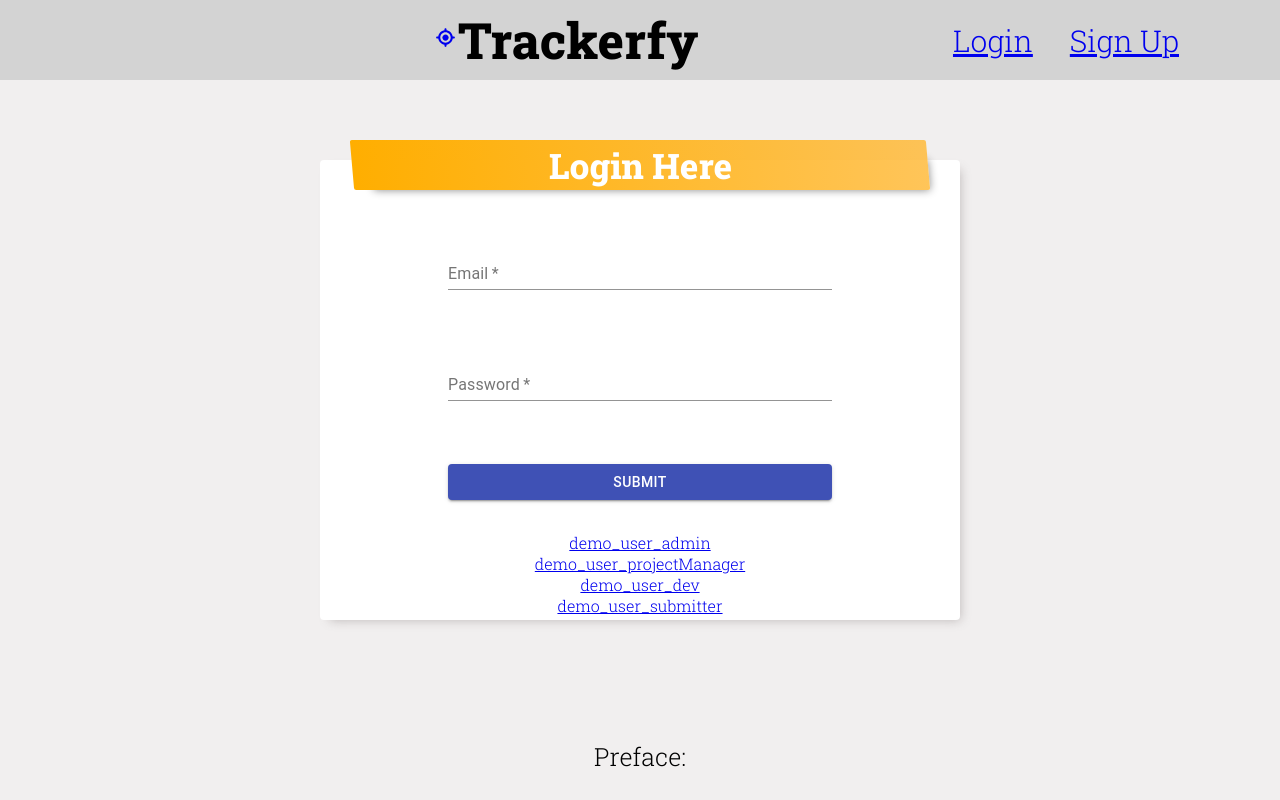
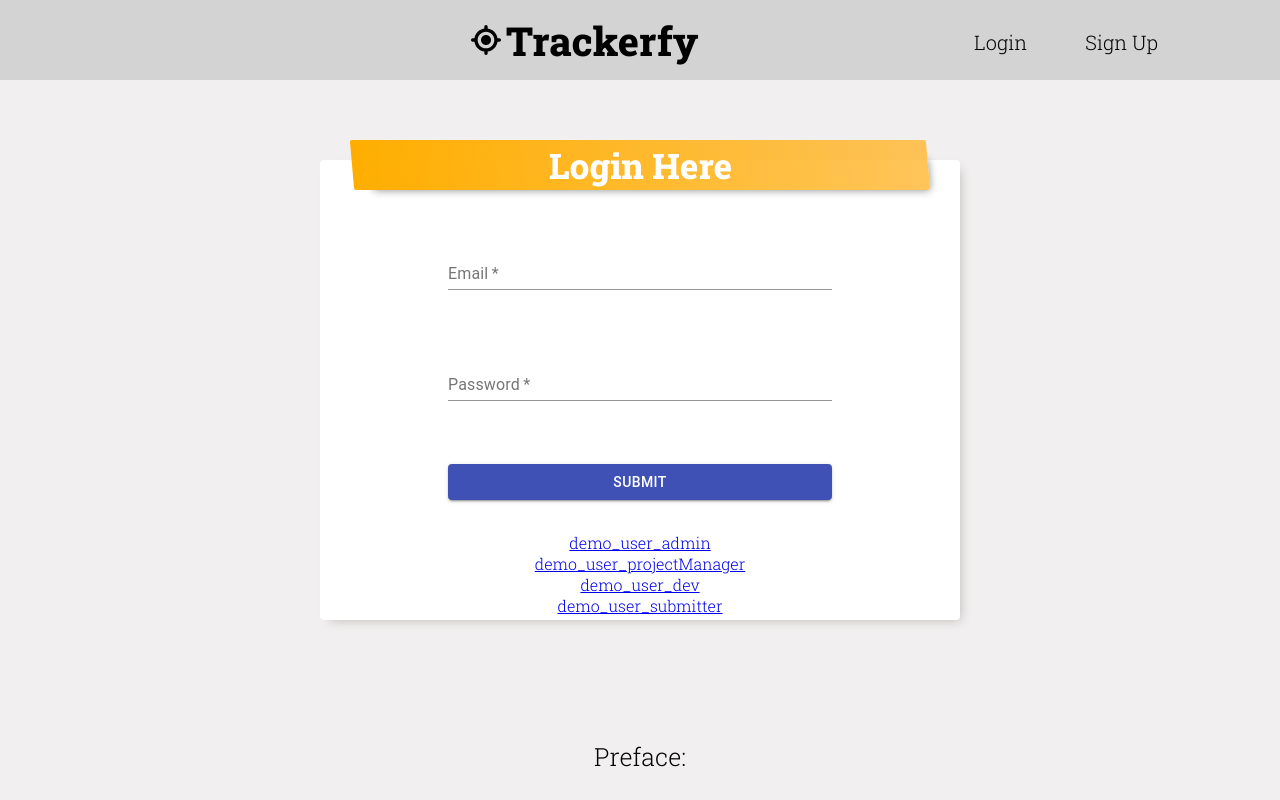
Before and after one commit to qsmity/Bug-tracker, a React (Create React App) app in the folder client/: page / in a window 1280 px wide. Shown: the top 800 px of the page. Built offline with nearby package versions, Linux system fonts and the light colour scheme.

Commit message:
changed styling of the navbar

```diff
--- a/client/src/components/Navbar.js
+++ b/client/src/components/Navbar.js
@@ -1,46 +1,25 @@
-import React, { useState } from 'react'
-import { NavLink } from 'react-router-dom'
+import React from 'react'
 import LogoutButton from '../components/LogoutButton'
-import * as FaIcons from 'react-icons/fa'
 import * as CgIcons from 'react-icons/cg'
 
 
 
 function Navbar({ currentEmployee }) {
-
-    // const [activeSidebar, setActiveSidebar] = useState(false)
-    // const toggleSidebar = (e) => setActiveSidebar(!activeSidebar)
     return (
         <>
             <div className='navbar'>
                 <div>
                     <p>Signed in as {currentEmployee.name}
-                        {/* <FaIcons.FaBars onClick={toggleSidebar} /> */}
                     </p>
                 </div>
                 <div className='navbar__logo'>
-                    <CgIcons.CgTrack className='menu-bars menu-bars--purple' />
-                    <h1>Trackerfy</h1>
+                    <CgIcons.CgTrack className='logo-target'/>
+                    <p>Trackerfy</p>
                 </div>
                 <div className='navbar__logout'>
                     <LogoutButton />
                 </div>
             </div>
-            {/* <nav className={activeSidebar ? 'nav-menu nav-menu--active' : 'nav-menu'}>
-                <ul className='nav-menu__items' onClick={toggleSidebar}>
-                    <li className='nav-menu__toggle'>
-                        <NavLink to='#' className='nav-menu__close'>
-                            <FaIcons.FaWindowClose onClick={toggleSidebar} />
-                        </NavLink>
-                    </li>
-                    <li className='nav-menu__item'>
-                        <NavLink className='nav-menu__link' to='#' >Profile</NavLink>
-                    </li>
-                    <li className='nav-menu__item'>
-                        <NavLink className='nav-menu__link' to='/admin/dashboard' >Dashboard</NavLink>
-                    </li>
-                </ul>
-            </nav> */}
         </>
     )
 }
--- a/client/src/login.css
+++ b/client/src/login.css
@@ -25,13 +25,7 @@
     align-items: center;
 }
 
-.login-navbar__text{
-    font-size: 30px;
-}
 
-.login-navbar__header{
-    margin: 0;
-}
 
 .footer{
     width: 100%;
--- a/client/src/navbar.css
+++ b/client/src/navbar.css
@@ -19,7 +19,14 @@
     display: flex;
     justify-content: center;
     align-items: center;
-    font-size: 30px;
+    font-size: 40px;
+    font-weight: 700;
+}
+
+.login-navbar__text{
+    font-size: 20px;
+    color: black;
+    text-decoration: none;
 }
 
 .navbar__logout{
--- a/client/src/session/LoginForm.js
+++ b/client/src/session/LoginForm.js
@@ -2,14 +2,11 @@ import React, { useState } from 'react'
 //not using HOC container so don't need to import * from sessionAction to avoid namespce collision
 import { login } from '../actions/sessionAction'
 import { useDispatch } from 'react-redux';
-import { Link, NavLink } from 'react-router-dom'
-// import * as FaIcons from 'react-icons/fa'
-import * as CgIcons from 'react-icons/cg'
+import { Link } from 'react-router-dom'
 import * as FaIcons from 'react-icons/fa'
 import * as mui from '@material-ui/core';
 import ProfilePic from '../images/facebook-profile-pic.jpg'
-
-
+import SessionNavBar from './SessionNavBar';
 
 const LoginForm = () => {
     const dispatch = useDispatch()
@@ -26,22 +23,7 @@ const LoginForm = () => {
 
     return (
         <>
-            <div className='navbar login-navbar'>
-                <div className='login-navbar__logo'>
-                    <NavLink to='#' className='menu-bars'>
-                        <CgIcons.CgTrack />
-                    </NavLink>
-                    <h1 className='navbar__header login-navbar__header'>Trackerfy</h1>
-                </div>
-                <div className='login-navbar__button'>
-                    <div>
-                        <NavLink className='login-navbar__text' to='/login' >Login</NavLink>
-                    </div>
-                    <div>
-                        <NavLink className='login-navbar__text' to='/signup' >Sign Up</NavLink>
-                    </div>
-                </div>
-            </div>
+            <SessionNavBar/>
             <div className='dashboard-grid__component-login login'>
                 <div className='component__topbar'><h3>Login Here</h3></div>
                 <form className='login-form' onSubmit={loginUser}>
--- /dev/null
+++ b/client/src/session/SessionNavBar.js
@@ -0,0 +1,24 @@
+import React from 'react'
+import { NavLink } from 'react-router-dom'
+import * as CgIcons from 'react-icons/cg'
+
+const SessionNavBar = () => {
+    return (
+        <div className='navbar login-navbar'>
+            <div className='navbar__logo'>
+                <CgIcons.CgTrack />
+                <p className='navbar__header login-navbar__header'>Trackerfy</p>
+            </div>
+            <div className='login-navbar__button'>
+                <div>
+                    <NavLink className='login-navbar__text' to='/login' >Login</NavLink>
+                </div>
+                <div>
+                    <NavLink className='login-navbar__text' to='/signup' >Sign Up</NavLink>
+                </div>
+            </div>
+        </div>
+    )
+}
+
+export default SessionNavBar
--- a/client/src/session/SignupForm.js
+++ b/client/src/session/SignupForm.js
@@ -3,8 +3,7 @@ import React, { useState } from 'react'
 import { signup } from '../actions/sessionAction'
 import { useDispatch } from 'react-redux';
 import * as mui from '@material-ui/core';
-import { NavLink } from 'react-router-dom';
-import * as CgIcons from 'react-icons/cg'
+import SessionNavBar from './SessionNavBar';
 
 
 
@@ -26,22 +25,7 @@ const SignupForm = () => {
 
     return (
         <>
-            <div className='navbar login-navbar'>
-                <div className='login-navbar__logo'>
-                    <NavLink to='#' className='menu-bars'>
-                        <CgIcons.CgTrack />
-                    </NavLink>
-                    <h1 className='navbar__header login-navbar__header'>Trackerfy</h1>
-                </div>
-                <div className='login-navbar__button'>
-                    <div>
-                        <NavLink className='login-navbar__text' to='/login' >Login</NavLink>
-                    </div>
-                    <div>
-                        <NavLink className='login-navbar__text' to='/signup' >Sign Up</NavLink>
-                    </div>
-                </div>
-            </div>
+            <SessionNavBar/>
             <div className='dashboard-grid__component-login login'>
                 <div className='component__topbar'><h3>Sign Up here</h3></div>
                 <form className='login-form' onSubmit={signupUser}>
```
Also changed, not shown: client/src/index.css (+1 -21 lines).
